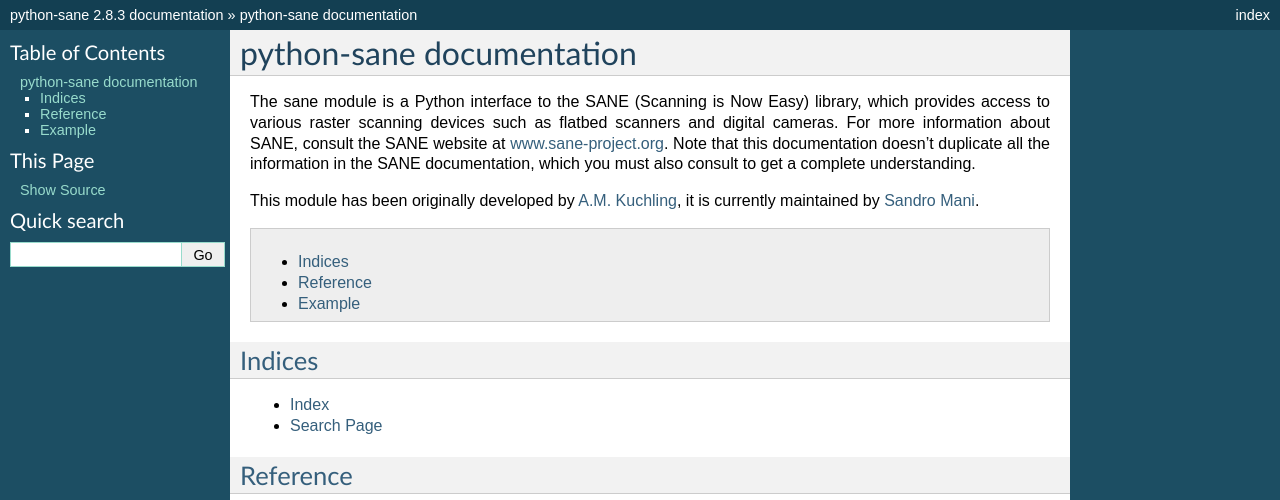
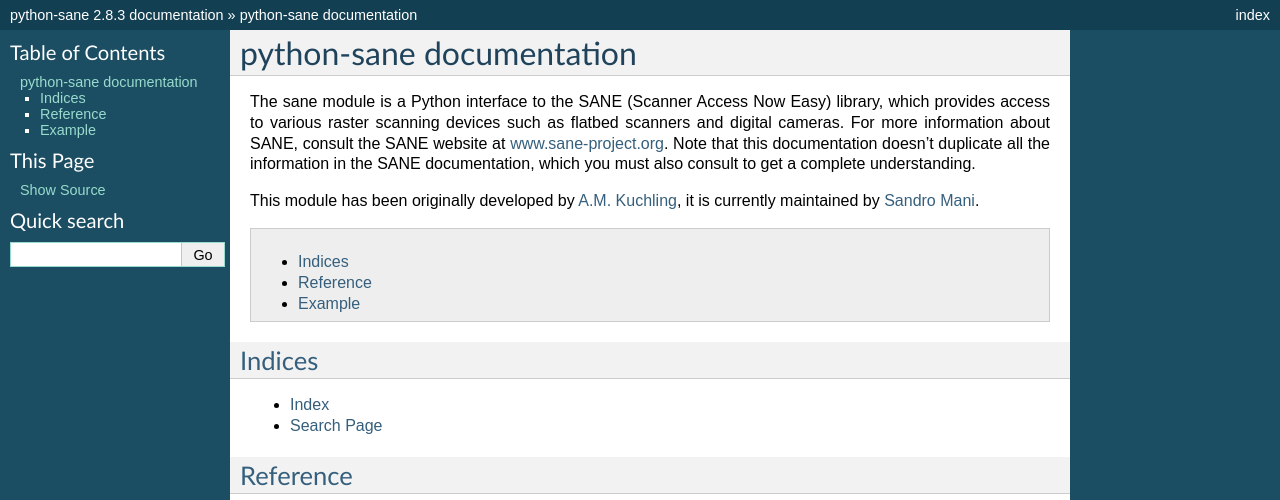
Before and after one commit to python-pillow/Sane, a Sphinx documentation site: the page built from doc/index.rst, in a window 1280 px wide and 900 px high, cut to the strip 0-500 px from the top of the window. Built offline with Sphinx 7.4.7, drawn with Linux system fonts in a browser that asks for light colours.

Commit message:
Updated SANE acronym

```diff
--- a/doc/index.rst
+++ b/doc/index.rst
@@ -2,7 +2,7 @@
 python-sane documentation
 *************************
 
-The sane module is a Python interface to the SANE (Scanning is Now Easy)
+The sane module is a Python interface to the SANE (Scanner Access Now Easy)
 library, which provides access to various raster scanning devices such as
 flatbed scanners and digital cameras.  For more information about SANE, consult
 the SANE website at `www.sane-project.org <http://www.sane-project.org>`_.
--- a/sanedoc.txt
+++ b/sanedoc.txt
@@ -2,7 +2,7 @@
 python-sane documentation
 *************************
 
-The sane module is a Python interface to the SANE (Scanning is Now
+The sane module is a Python interface to the SANE (Scanner Access Now
 Easy) library, which provides access to various raster scanning
 devices such as flatbed scanners and digital cameras.  For more
 information about SANE, consult the SANE website at www.sane-
```
